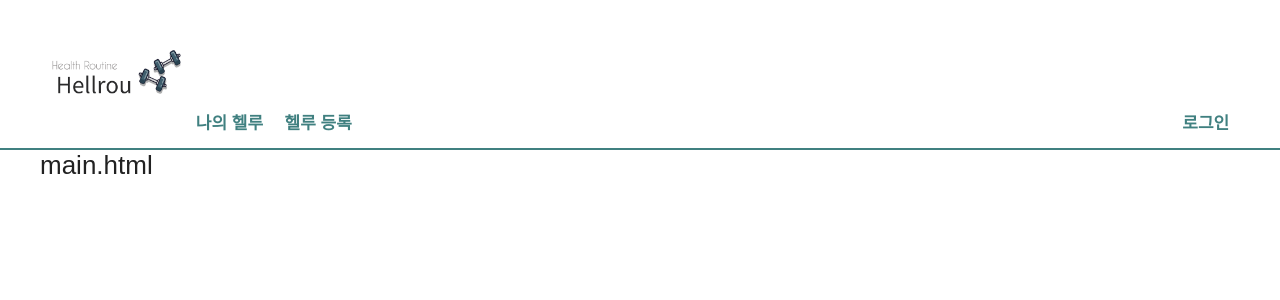
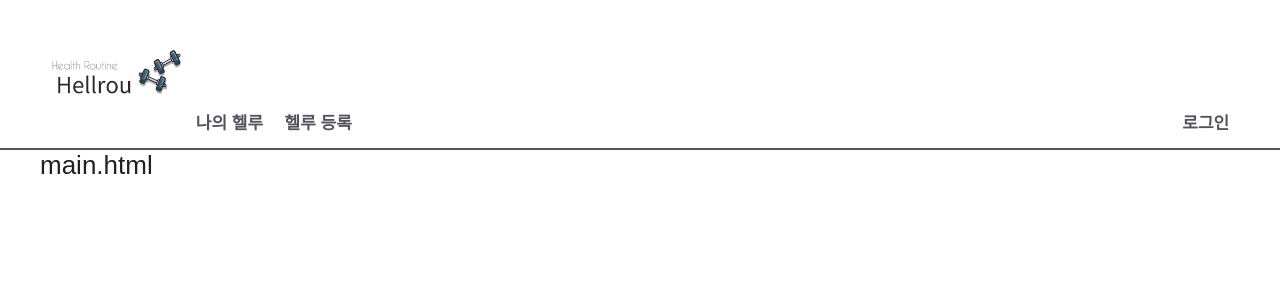
Before and after one commit to MoingXTwice/Hellrou, a Flask app: page / in a window 1280 px wide. Shown: the top 300 px of the page. Run offline with Flask 2, Linux system fonts and the light colour scheme; some libraries are stand-ins or nearby versions.

Commit message:
main css 글자 색 수정

```diff
--- a/static/css/main.css
+++ b/static/css/main.css
@@ -32,7 +32,7 @@ ul {
 
 nav {
     height: 150px;
-    border-bottom : 2px solid #408080
+    border-bottom : 2px solid #53535e
 }
 
 nav:after {
@@ -42,6 +42,7 @@ nav:after {
 }
 
 .inner {
+    width: 95%;
     max-width: 1200px !important;
     margin: 0 auto !important;
 }
@@ -61,14 +62,14 @@ nav:after {
     display:inline-block;
     float: left;
     padding-top: 110px;
-    color : #408080;
+    color : #53535e;
     font-size: 17px;
     font-weight: bold;
 }
 .login_box .btn{
     float: right;
     padding-top: 110px;
-    color : #408080;
+    color : #53535e;
     font-size: 17px;
     font-weight: bold;
 }
```
